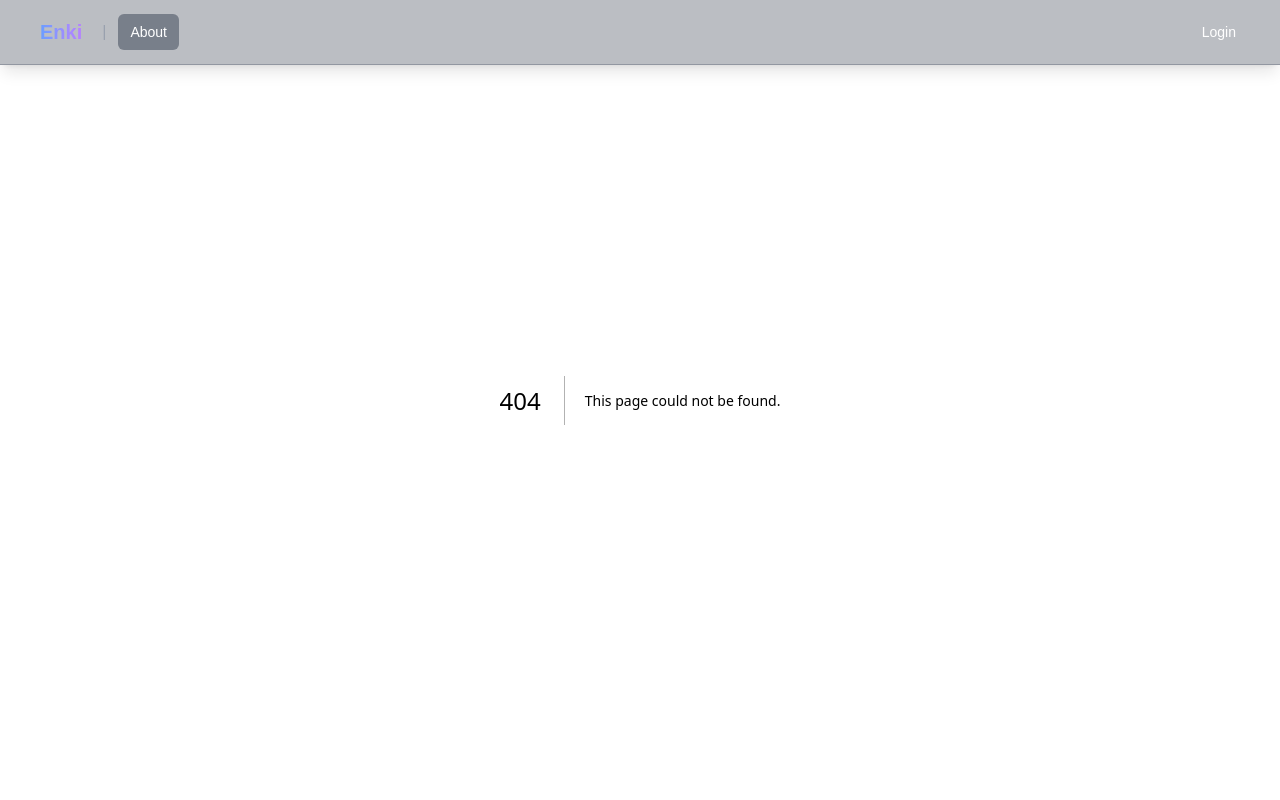
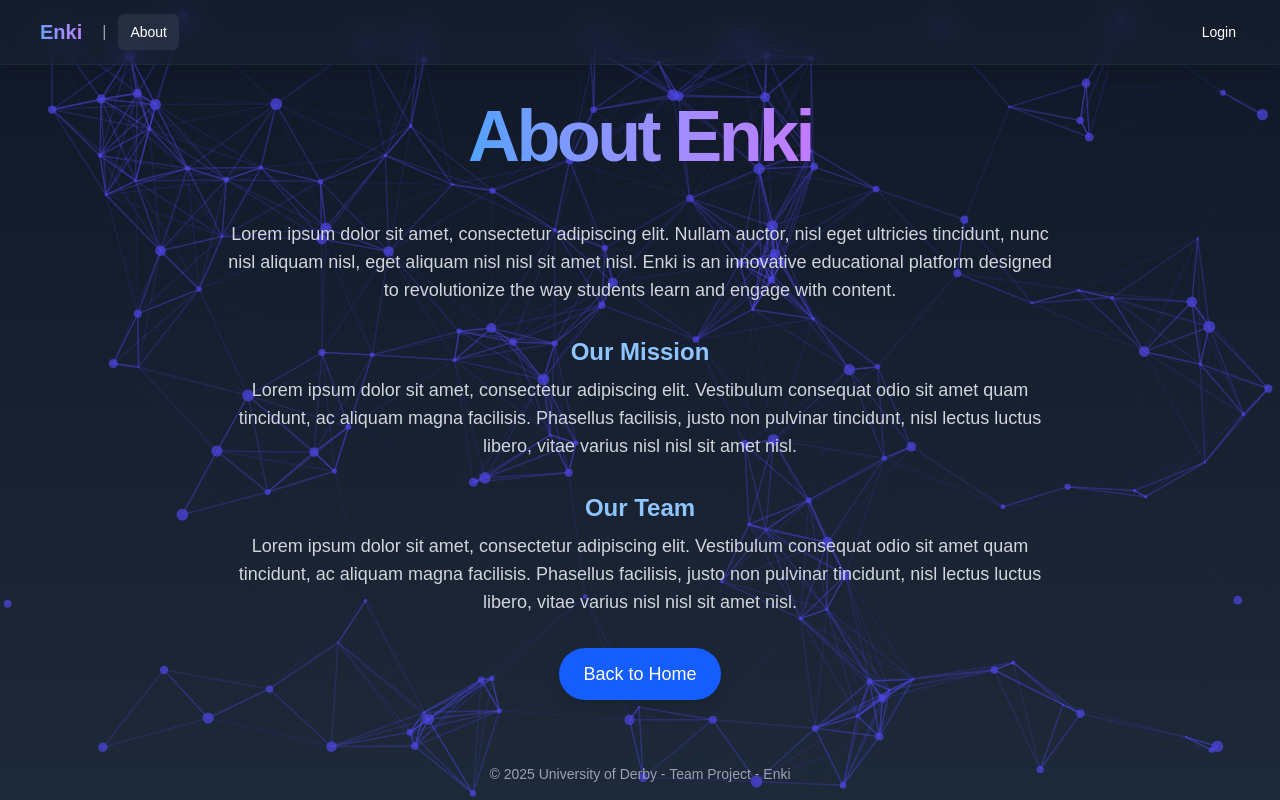
Before and after one commit to Lee-RoyDobson/Team-Project-Enki, a Next.js app in the folder enki/: page /about in a window 1280 px wide. Before the commit this address had no page. Built offline with nearby package versions, Linux system fonts and the light colour scheme.

Commit message:
Created about page

```diff
--- /dev/null
+++ b/enki/src/app/about/page.tsx
@@ -0,0 +1,152 @@
+"use client";
+
+import { useCallback, useEffect, useState } from "react";
+import Image from "next/image";
+import Link from "next/link";
+import Particles from "react-tsparticles";
+import { loadSlim } from "tsparticles-slim";
+import type { Engine } from "tsparticles-engine";
+
+export default function About() {
+  // State to control particle rendering
+  const [isClient, setIsClient] = useState(false);
+  // State to control fade-in animation
+  const [isVisible, setIsVisible] = useState(false);
+
+  useEffect(() => {
+    setIsClient(true);
+    // Add a small delay before starting the fade-in
+    const timer = setTimeout(() => {
+      setIsVisible(true);
+    }, 300);
+
+    return () => clearTimeout(timer);
+  }, []);
+
+  const particlesInit = useCallback(async (engine: Engine) => {
+    await loadSlim(engine);
+  }, []);
+
+  const particlesLoaded = useCallback(async (container: any) => {
+  }, []);
+
+  return (
+    <div className="flex flex-col items-center justify-center min-h-screen w-full bg-gradient-to-b from-gray-900 to-gray-800 relative overflow-hidden">
+      <div className="absolute inset-0 w-full h-full">
+        {isClient && (
+          <div
+            className={`transition-opacity duration-1500 ease-in-out ${isVisible ? 'opacity-100' : 'opacity-0'}`}
+          >
+            <Particles
+              id="tsparticles"
+              init={particlesInit}
+              loaded={particlesLoaded}
+              options={{
+                background: {
+                  color: {
+                    value: "transparent",
+                  },
+                },
+                fpsLimit: 120,
+                interactivity: {
+                  events: {
+                    onClick: {
+                      enable: false,
+                    },
+                    onHover: {
+                      enable: false,
+                    },
+                    resize: true,
+                  },
+                },
+                particles: {
+                  color: {
+                    value: "#4F46E5",
+                  },
+                  links: {
+                    color: "#4F46E5",
+                    distance: 150,
+                    enable: true,
+                    opacity: 0.7,
+                    width: 1.5,
+                  },
+                  collisions: {
+                    enable: true,
+                  },
+                  move: {
+                    direction: "none",
+                    enable: true,
+                    outModes: {
+                      default: "bounce",
+                    },
+                    random: false,
+                    speed: 1,
+                    straight: false,
+                  },
+                  number: {
+                    density: {
+                      enable: true,
+                      area: 600,
+                    },
+                    value: 100,
+                  },
+                  opacity: {
+                    value: 0.7,
+                  },
+                  shape: {
+                    type: "circle",
+                  },
+                  size: {
+                    value: { min: 1, max: 6 },
+                  },
+                },
+                detectRetina: true,
+              }}
+              className="absolute inset-0 w-full h-full"
+            />
+          </div>
+        )}
+      </div>
+
+      <main className="flex flex-col items-center justify-center gap-8 p-8 text-center z-10 relative max-w-4xl">
+        <h1 className="text-6xl md:text-7xl font-bold tracking-tighter bg-clip-text text-transparent bg-gradient-to-r from-blue-400 to-purple-400 mb-4">
+          About Enki
+        </h1>
+
+        <div className="text-lg text-gray-300 space-y-6">
+          <p>
+            Lorem ipsum dolor sit amet, consectetur adipiscing elit. Nullam auctor, nisl eget ultricies tincidunt,
+            nunc nisl aliquam nisl, eget aliquam nisl nisl sit amet nisl. Enki is an innovative educational platform
+            designed to revolutionize the way students learn and engage with content.
+          </p>
+
+          <h2 className="text-2xl font-semibold text-blue-300 mt-8 mb-2">Our Mission</h2>
+          <p>
+            Lorem ipsum dolor sit amet, consectetur adipiscing elit. Vestibulum consequat odio sit amet quam
+            tincidunt, ac aliquam magna facilisis. Phasellus facilisis, justo non pulvinar tincidunt,
+            nisl lectus luctus libero, vitae varius nisl nisl sit amet nisl.
+          </p>
+
+          <h2 className="text-2xl font-semibold text-blue-300 mt-8 mb-2">Our Team</h2>
+          <p>
+            Lorem ipsum dolor sit amet, consectetur adipiscing elit. Vestibulum consequat odio sit amet quam
+            tincidunt, ac aliquam magna facilisis. Phasellus facilisis, justo non pulvinar tincidunt,
+            nisl lectus luctus libero, vitae varius nisl nisl sit amet nisl.
+          </p>
+
+          <div className="mt-8">
+            <Link href="/">
+              <button className="px-6 py-3 rounded-full bg-blue-600 text-white hover:bg-blue-700 transition-colors duration-200 shadow-lg cursor-pointer">
+                Back to Home
+              </button>
+            </Link>
+          </div>
+        </div>
+      </main>
+
+      <footer className="absolute bottom-4 text-sm text-gray-400 z-10">
+        &copy; {new Date().getFullYear()} University of Derby - Team Project - Enki
+      </footer>
+    </div>
+  );
+}
```
